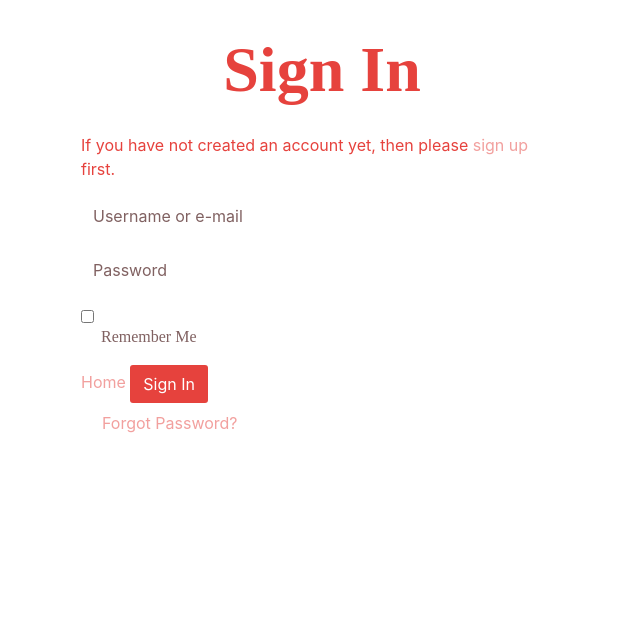
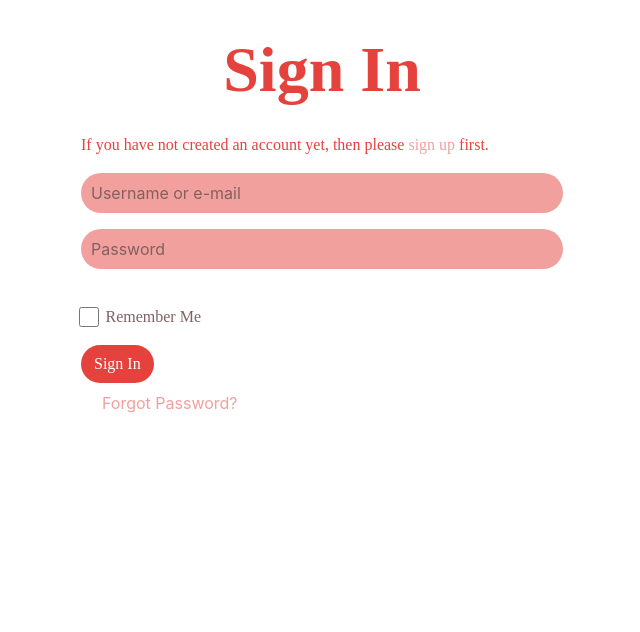
Before and after one commit to e-h-dev/floral_design, a Django app: page /accounts/login/ in a window 1280 px wide. Shown: the part 188-820 px from the top of the page, without its empty margins (62-702 px from the left). Run offline with Django 3.2, Linux system fonts and the light colour scheme; some libraries are stand-ins or nearby versions; some web fonts are replaced.

Commit message:
Style sign in, out and register pages

```diff
--- a/static/css/base.css
+++ b/static/css/base.css
@@ -685,6 +685,48 @@ option:hover{
     color:var(--main-color);
 }
 
+/* sign in, register and sign out pages */
+
+.signup input,
+.login input{
+    background-color: var(--main-color-opaque);
+    border-radius: 20px;
+    width:100%;
+    height:40px;
+    outline: none;
+    border:none;
+    padding:10px;
+}
+
+.signup input:focus,
+.signup input:focus,
+.login input:focus,
+.login input:focus{
+    background-color: var(--white-color);
+    border:solid 1px var(--main-color)
+}
+
+.login input[type="checkbox"]{
+    position:relative;
+    top:5px;
+    right:2px;
+    height:20px;
+    width:20px;
+}
+
+.login-btn{
+    background-color: var(--main-color);
+    font-family: var(--main-font);
+    border-radius: 20px !important;
+}
+
+.login-btn:hover{
+    background-color: var(--white-color);
+    color: var(--main-color);
+    border:none;
+    border-radius: 10px !important;
+}
+
 /* -------------------------------- Media Queries */
 
 /* Slightly larger container on xl screens */
--- a/templates/allauth/account/login.html
+++ b/templates/allauth/account/login.html
@@ -34,7 +34,7 @@ for a {{ site_name }} account and sign in below:{% endblocktrans %}</p>
 <div class="sign-in-block">
 
 
-  <p>{% blocktrans %}If you have not created an account yet, then please
+  <p class="main-print">{% blocktrans %}If you have not created an account yet, then please
     <a href="{{ signup_url }}">sign up</a> first.{% endblocktrans %}</p>
     {% endif %}
 
@@ -44,8 +44,7 @@ for a {{ site_name }} account and sign in below:{% endblocktrans %}</p>
       {% if redirect_field_value %}
       <input type="hidden" name="{{ redirect_field_name }}" value="{{ redirect_field_value }}" />
       {% endif %}
-      <a href="{% url 'home' %}" class="login-home-btn rounded-2">Home</a>
-      <button class="primaryAction" type="submit">{% trans "Sign In" %}</button>
+      <button class="primaryAction login-btn" type="submit">{% trans "Sign In" %}</button>
       <p class="mt-2">
           <a class="button secondaryAction" href="{% url 'account_reset_password' %}">{% trans "Forgot Password?" %}</a>
       </p>
--- a/templates/allauth/account/logout.html
+++ b/templates/allauth/account/logout.html
@@ -7,15 +7,14 @@
 {% block inner_content %}
 <h1 class="main-print">{% trans "Sign Out" %}</h1>
 
-<p>{% trans 'Are you sure you want to sign out?' %}</p>
+<p class="main-print">{% trans 'Are you sure you want to sign out?' %}</p>
 
 <form method="post" action="{% url 'account_logout' %}">
   {% csrf_token %}
   {% if redirect_field_value %}
   <input type="hidden" name="{{ redirect_field_name }}" value="{{ redirect_field_value }}"/>
   {% endif %}
-  <a href="{% url 'home' %}" class="login-home-btn rounded-2">Home</a>
-  <button type="submit">{% trans 'Sign Out' %}</button>
+  <button class="login-btn" type="submit">{% trans 'Sign Out' %}</button>
 </form>
 
 
--- a/templates/allauth/account/signup.html
+++ b/templates/allauth/account/signup.html
@@ -7,7 +7,7 @@
 {% block inner_content %}
 <h1 class="main-print">{% trans "Sign Up" %}</h1>
 
-<p>{% blocktrans %}Already have an account? Then please <a href="{{ login_url }}">sign in</a>.{% endblocktrans %}</p>
+<p class="main-print">{% blocktrans %}Already have an account? Then please <a href="{{ login_url }}">sign in</a>.{% endblocktrans %}</p>
 
 <form class="signup" id="signup_form" method="post" action="{% url 'account_signup' %}">
   {% csrf_token %}
@@ -15,8 +15,7 @@
   {% if redirect_field_value %}
   <input type="hidden" name="{{ redirect_field_name }}" value="{{ redirect_field_value }}" />
   {% endif %}
-  <button type="submit">{% trans "Sign Up" %} &raquo;</button>
+  <button class="login-btn" type="submit">{% trans "Sign Up" %} &raquo;</button>
 </form>
-<a href="{% url 'home' %}" class="login-home-btn rounded-2">Home</a>
 
 {% endblock %}
```
